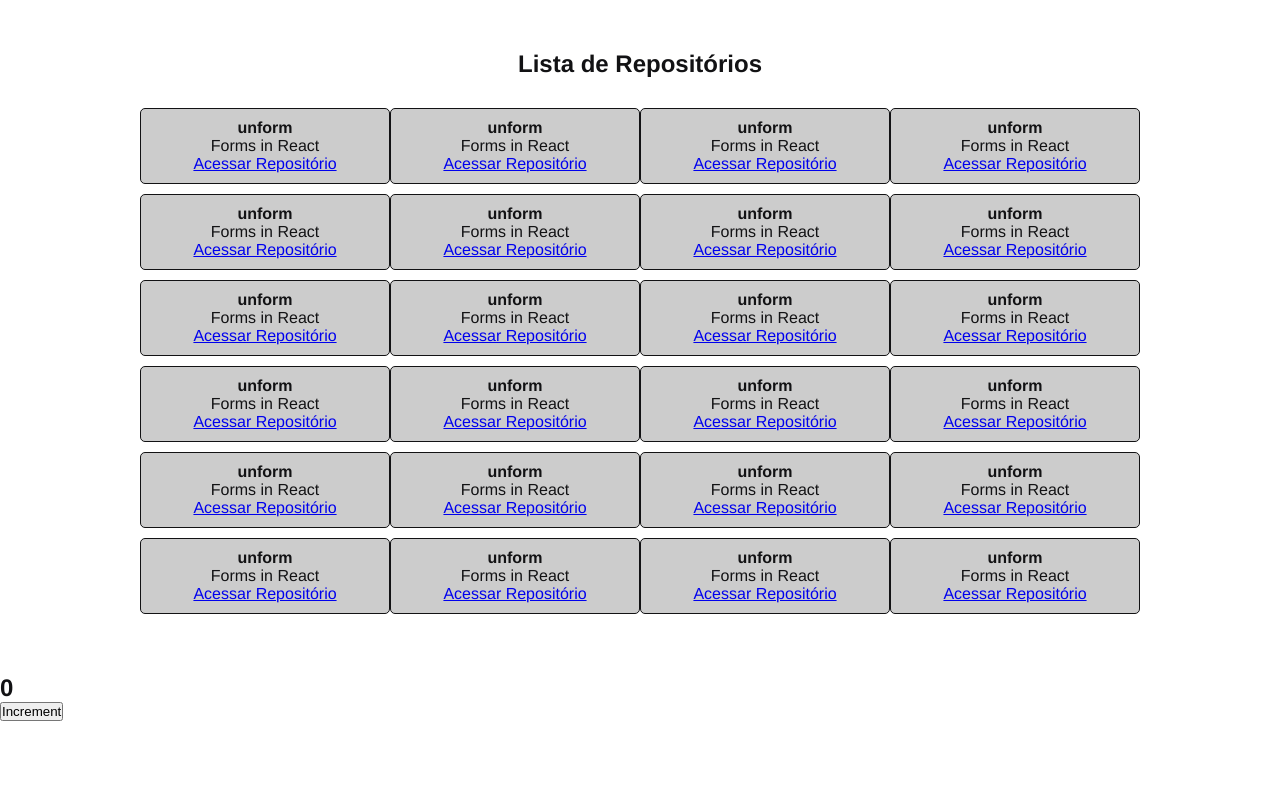
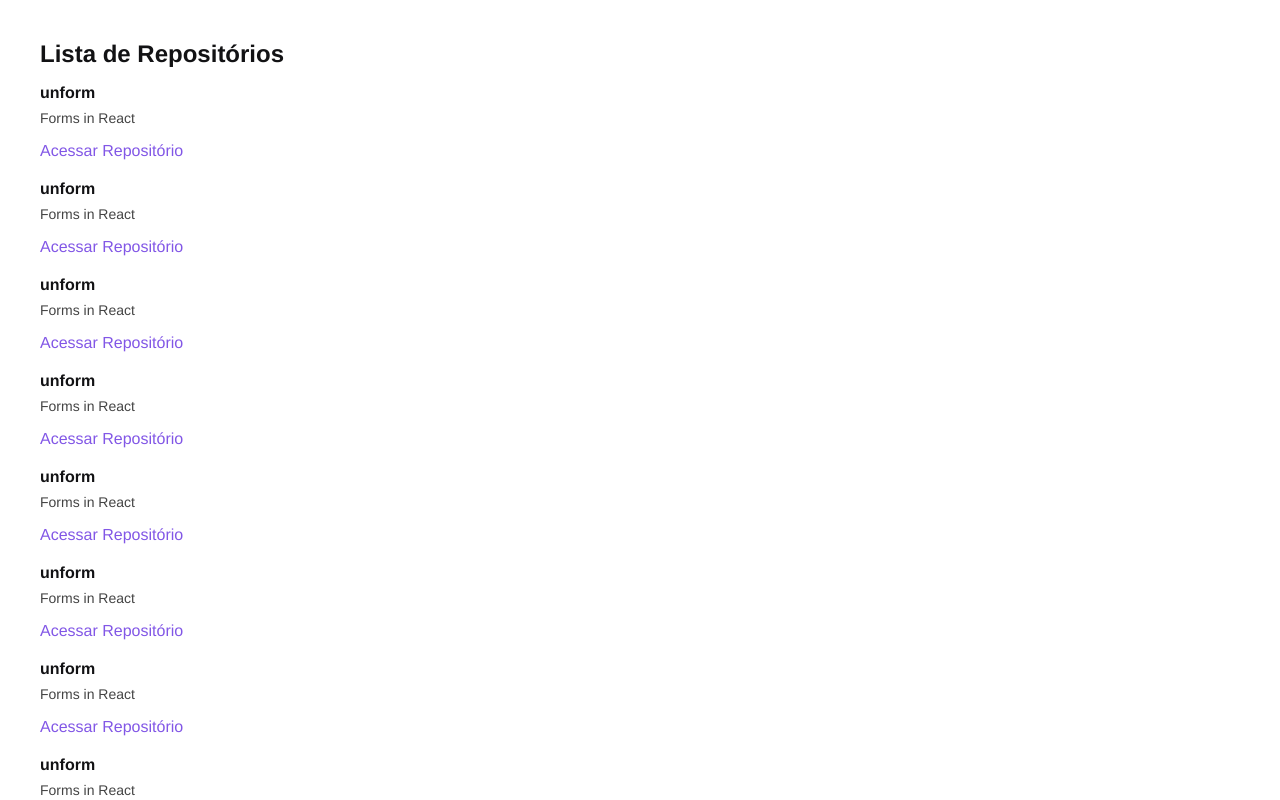
Before and after one commit to uchoamaster/ignite_aulas, a React app in the folder 01-github-explorer/: page / in a window 1280 px wide. Shown: the top 800 px of the page. Built offline with nearby package versions, Linux system fonts and the light colour scheme.

Commit message:
estilizando a listagem

```diff
--- a/01-github-explorer/src/App.jsx
+++ b/01-github-explorer/src/App.jsx
@@ -1,13 +1,9 @@
-import { Counter } from './components/Counter';
 import { RepositoryList } from './components/RepositoryList';
 import './styles/global.scss';
 
 export function App() {
 
     return (
-        <>
         <RepositoryList />
-        <Counter />
-        </>
     )
 }
--- a/01-github-explorer/src/components/Counter.jsx
+++ /dev/null
@@ -1,25 +0,0 @@
-import { useState } from 'react';
-//Imutabilidade
-//aqui o espaço na memoria sofre alteração como um todo, funciona mas ocorre isso.
-//usuarios = [ 'diegos3', 'diegosf', 'danileao']
-//usuarios.push('rafacamarda')
-
-//este é  o conceito de imutabilidade, eu crio um espaço novo na memoria do que alterar um espaço que ja existe na memoria
-//novoUsuarios = [... usuarios, 'rafacamarda']
-
-export function Counter() {
-
-const [counter, setCounter] = useState(0);
-
-
-function increment() {
-    setCounter(counter +1);
-}
-
-    return (
-        <div>
-            <h2>{counter}</h2>
-            <button type="button" onClick={increment}>Increment</button>
-        </div>
-    );
-}
--- a/01-github-explorer/src/components/RepositoryList.jsx
+++ b/01-github-explorer/src/components/RepositoryList.jsx
@@ -1,4 +1,6 @@
 import { RepositoryItem } from "./RepositoryItem";
+
+import '../styles/repositories.scss';
 
 const repository = {
     name: 'unform',
--- a/01-github-explorer/src/styles/global.scss
+++ b/01-github-explorer/src/styles/global.scss
@@ -4,43 +4,7 @@
     box-sizing: border-box;
 }
 
-h1{
-
-    text-align: center;
-}
-
 body{
     font: 16px "Helvetica Neue", Arial, sans-serif;
     color: #121214;
 }
-ul{
-    display: flex;
-    flex-direction: row;
-    padding: 20px 10px;
-    justify-content: space-around;
-    flex-wrap: wrap;
-    padding-bottom: 10px;
-    list-style: none;
-    align-items: center;
-    justify-content: center;
-    align-self: center;
-}
-
-ul li {
-    width:250px;
-    background:#ccc;
-    border:1px solid #121214;
-    padding: 10px;
-    margin-top: 10px;
-    border-radius: 5px;
-    -webkit-border-radius: 5px;
-    -moz-border-radius: 5px;
-    -ms-border-radius: 5px;
-    -o-border-radius: 5px;
-
-}
-
-.repository-list {
-    padding: 50px;
-    text-align: center;
-}
--- /dev/null
+++ b/01-github-explorer/src/styles/repositories.scss
@@ -0,0 +1,26 @@
+section.repository-list {
+    margin: 40px;
+
+    h1 {
+        margin-bottom: 16px;
+    }
+    ul {
+        list-style: none;
+    }
+    li {
+        & + li {
+            margin-top: 20px;
+        }
+    }
+    p{
+        font-size: 14px;
+        color: #444;
+        margin-top: 8px;
+    }
+    a{
+        display: inline-block;
+        margin-top: 16px;
+        text-decoration: none;
+        color:#8257e6;
+    }
+}
```
